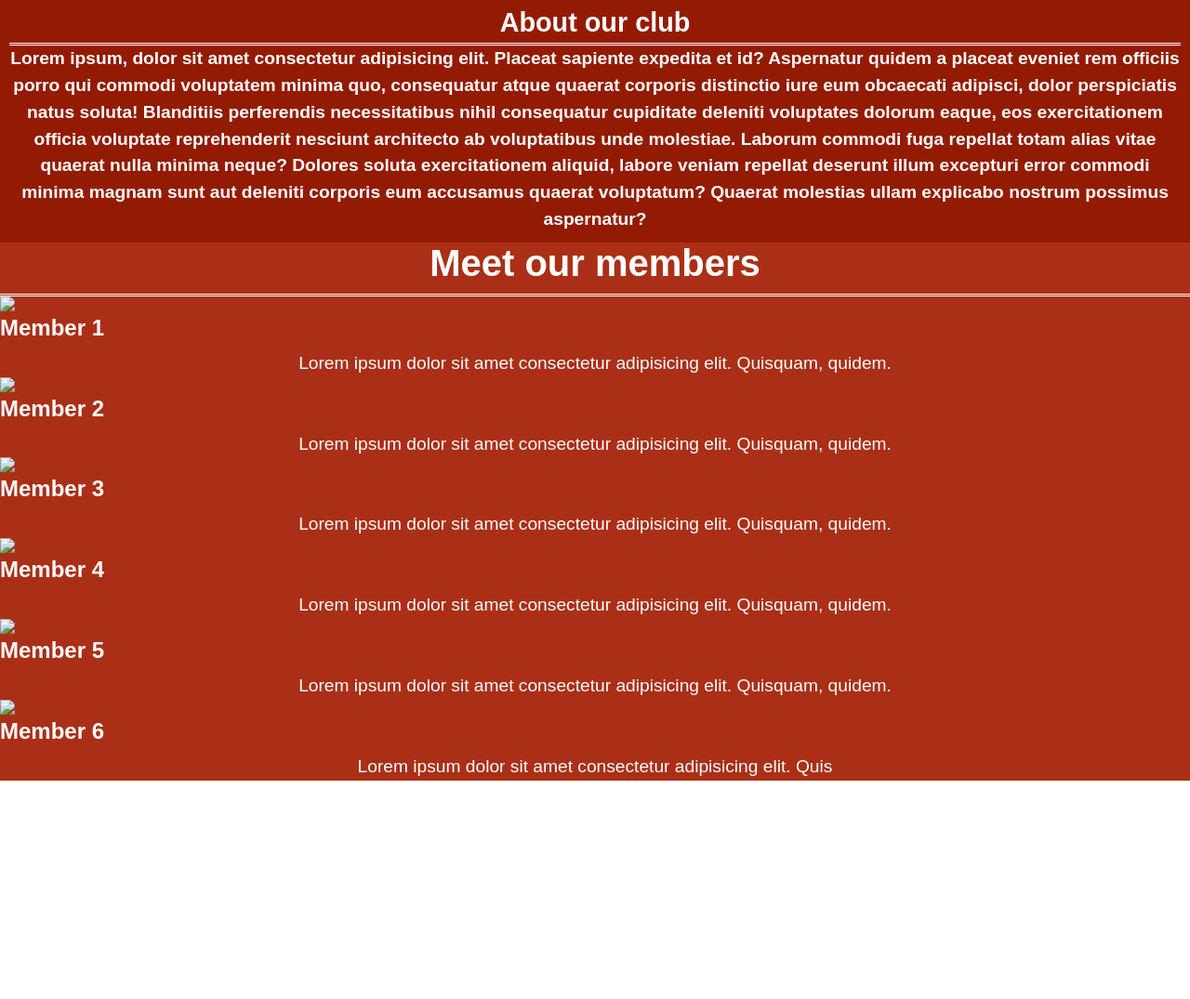
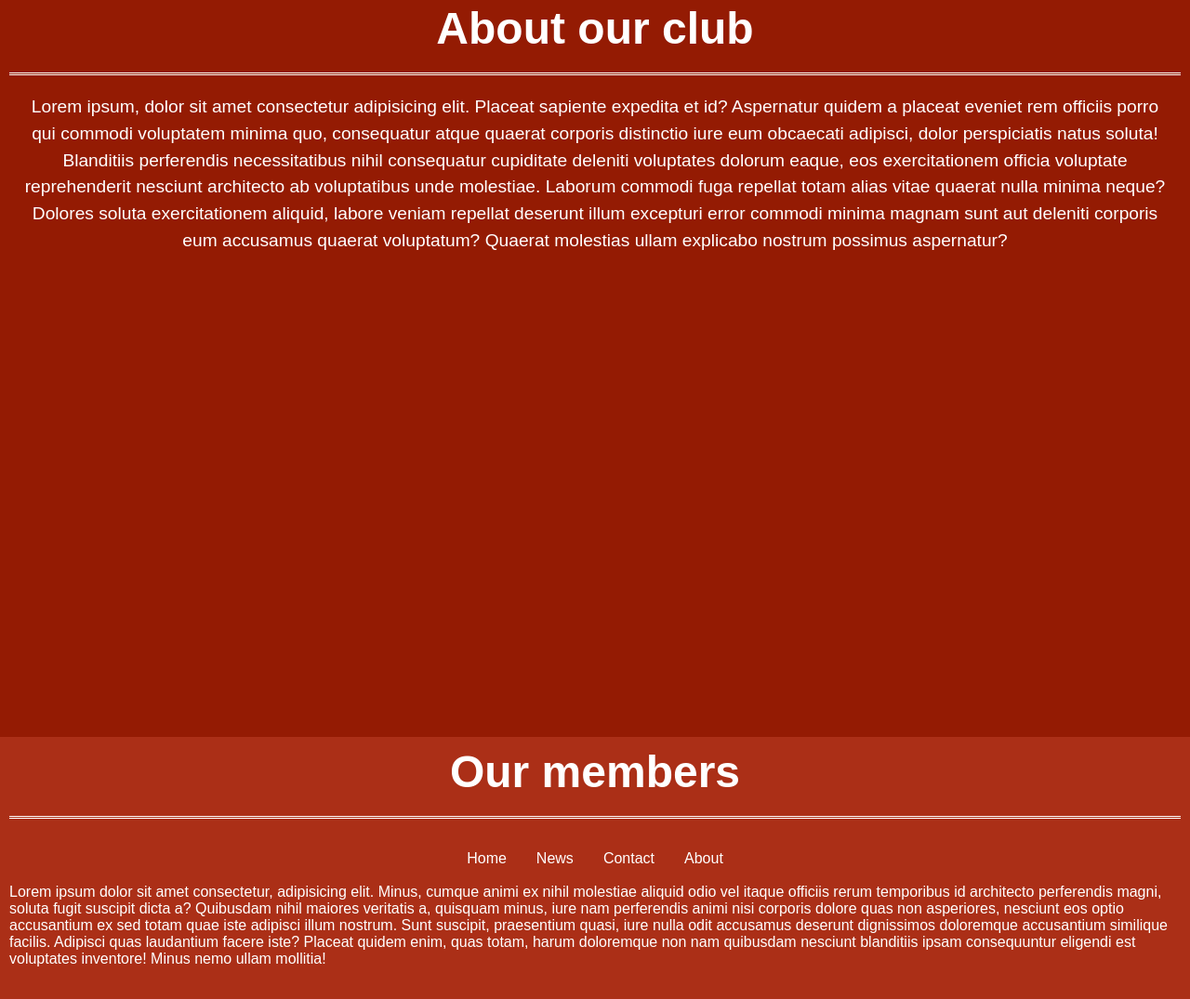
Before and after one commit to AsrieltheGoat/catbamedia, a plain HTML site: page index.html in a window 1280 px wide. Shown: the part 807-1882 px from the top of the page at 93% size. Before the commit the page ends 1647 px from the top, so only its background shows below. Drawn offline with Linux system fonts and the light colour scheme; a web font is replaced by a local one.

Commit message:
Updated -  no commit

```diff
--- a/index.html
+++ b/index.html
@@ -18,10 +18,10 @@
             </div>
         </header>
 
-        <section class="about">
-            <h1>About our club</h1>
-            <hr>
-            <p>
+        <section class="section01">
+            <h1 class="title">About our club</h1>
+            <hr />
+            <p class="text">
                 Lorem ipsum, dolor sit amet consectetur adipisicing elit.
                 Placeat sapiente expedita et id? Aspernatur quidem a placeat
                 eveniet rem officiis porro qui commodi voluptatem minima quo,
@@ -39,55 +39,35 @@
             </p>
         </section>
 
-        <section class="members">
-            <h1>Meet our members</h1>
-            <hr>
-            <div class="member">
-                <img src="/img/members/member1.jpg" />
-                <h2>Member 1</h2>
+        <section class="section02">
+            <h1 class="title">Our members</h1>
+            <hr />
+            <div class="nav" id="nav">
+                <ul>
+                    <li><a href="#home">Home</a></li>
+                    <li><a href="#news">News</a></li>
+                    <li><a href="#contact">Contact</a></li>
+                    <li><a href="#about">About</a></li>
+                </ul>
+            </div>
+
+            <div class="cointainer">
                 <p>
-                    Lorem ipsum dolor sit amet consectetur adipisicing elit.
-                    Quisquam, quidem.
+                    Lorem ipsum dolor sit amet consectetur, adipisicing elit.
+                    Minus, cumque animi ex nihil molestiae aliquid odio vel
+                    itaque officiis rerum temporibus id architecto perferendis
+                    magni, soluta fugit suscipit dicta a? Quibusdam nihil
+                    maiores veritatis a, quisquam minus, iure nam perferendis
+                    animi nisi corporis dolore quas non asperiores, nesciunt eos
+                    optio accusantium ex sed totam quae iste adipisci illum
+                    nostrum. Sunt suscipit, praesentium quasi, iure nulla odit
+                    accusamus deserunt dignissimos doloremque accusantium
+                    similique facilis. Adipisci quas laudantium facere iste?
+                    Placeat quidem enim, quas totam, harum doloremque non nam
+                    quibusdam nesciunt blanditiis ipsam consequuntur eligendi
+                    est voluptates inventore! Minus nemo ullam mollitia!
                 </p>
             </div>
-            <div class="member">
-                <img src="/img/members/member2.jpg" />
-                <h2>Member 2</h2>
-                <p>
-                    Lorem ipsum dolor sit amet consectetur adipisicing elit.
-                    Quisquam, quidem.
-                </p>
-            </div>
-            <div class="member">
-                <img src="/img/members/member3.jpg" />
-                <h2>Member 3</h2>
-                <p>
-                    Lorem ipsum dolor sit amet consectetur adipisicing elit.
-                    Quisquam, quidem.
-                </p>
-            </div>
-            <div class="member">
-                <img src="/img/members/member4.jpg" />
-                <h2>Member 4</h2>
-                <p>
-                    Lorem ipsum dolor sit amet consectetur adipisicing elit.
-                    Quisquam, quidem.
-                </p>
-            </div>
-            <div class="member">
-                <img src="/img/members/member5.jpg" />
-                <h2>Member 5</h2>
-                <p>
-                    Lorem ipsum dolor sit amet consectetur adipisicing elit.
-                    Quisquam, quidem.
-                </p>
-            </div>
-            <div class="member">
-                <img src="/img/members/member6.jpg" />
-                <h2>Member 6</h2>
-                <p>
-                    Lorem ipsum dolor sit amet consectetur adipisicing elit.
-                    Quis
         </section>
     </body>
 </html>
--- a/script.js
+++ b/script.js
@@ -1,12 +1,9 @@
-var text = "Media";
-var i = 0;
-var speed = 60;
-
-function typeWriter() {
-    if (i < text.length) {
-        document.getElementById("text").innerHTML += text.charAt(i);
-        i++;
-        setTimeout(typeWriter, speed);
+// change active status of navbar
+function changeActive(id) {
+    var navbar = document.getElementById("nav");
+    var links = navbar.getElementsByTagName("a");
+    for (var i = 0; i < links.length; i++) {
+        links[i].className = "";
     }
+    document.getElementById(id).className = "active";
 }
-onload = typeWriter;
--- a/styles.css
+++ b/styles.css
@@ -38,38 +38,76 @@ section {
 }
 
 hr {
-    padding: 0;
+    padding: 10px;
     border: none;
     border-top: medium double #fff;
 }
 
-.about {
+.nav ul {
+    display: inline-block;
+    list-style-type: none;
+    margin: 0;
+    padding: 0;
+    overflow: hidden;
+    background-color: none;
+
+
+    position: relative;
+    left: 50%;
+    transform: translateX(-50%);
+
+}
+
+.nav li {
+    float: left;
+}
+
+.nav li a {
+    display: block;
+    color: white;
+    text-align: center;
+    padding: 14px 16px;
+    text-decoration: none;
+}
+
+.nav li a:hover:not(.active) {
+    background-color: rgba(148, 27, 3, 0.500);
+}
+
+.nav .active {
+    background-color: rgb(148, 27, 3);
+}
+
+.section01 {
     background: rgb(148, 27, 3);
     width: 100%;
-    height: auto;
+    height: 100vh;
 
     padding: 10px;
+    overflow: hidden;
 }
 
-.members {
+.section02 {
     background: rgb(171, 47, 23);
     width: 100%;
-    height: auto;
+    height: 100vh;
+
+    padding: 10px;
+    overflow: hidden;
 }
 
-.about, .members h1 {
-    font-size: 2.5em;
+.title {
+    font-size: 3em;
     font-weight: bold;
-    padding-bottom: 10px;
+    padding-bottom: 20px;
     text-align: center;
 }
 
-.about, .members p {
+.text {
     font-size: 1.2rem;
     line-height: 1.5;
     text-align: center;
 
     padding-left: 10px;
     padding-right: 10px;
-    padding-top: 10px;
 }
```
